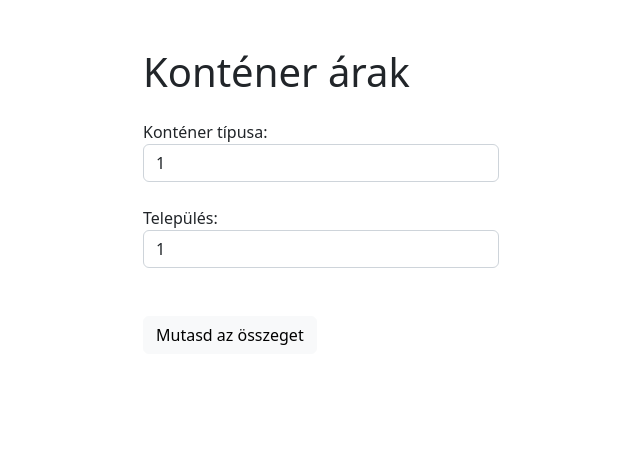
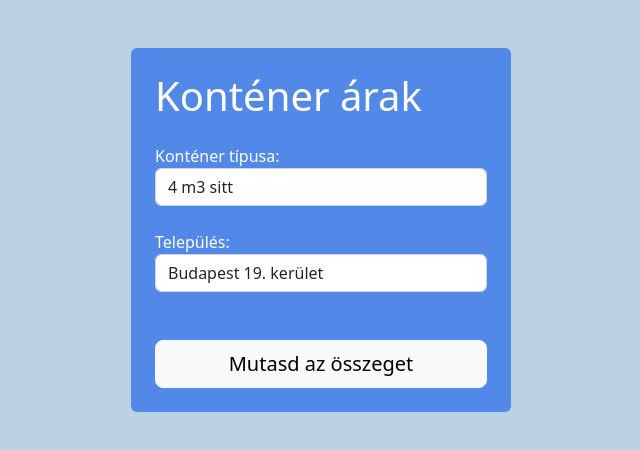
Before and after one commit to Jozsef967/Hazi_1_kontener, a plain HTML site: page index.html in a window 1280 px wide. Shown: the whole page, without its empty margins (319-959 px from the left). Drawn offline with nearby package versions, Linux system fonts and the light colour scheme.

Commit message:
HTML mezők, gomb, szövegezés, stílus kész

```diff
--- a/index.html
+++ b/index.html
@@ -12,34 +12,34 @@
     <title>Konténer</title>
 </head>
 
-<body>
+<body style="background-color: #abc7decc">
     <div class="container">
         <div class="row">
             <div class="col-4"></div>
-            <div class="col-4 mt-5">
+            <div class="col-4 text-white rounded p-4 mt-5" style="background-color: #5289e9">
                 <h1>Konténer árak</h1>
                 <div class="mt-4">
                     <label for="kontener">Konténer típusa:</label>
                     <select id="kontener" name="kontener" class="form-control">
-                        <option value="">1</option>
-                        <option value="">2</option>
-                        <option value="">3</option>
-                        <option value="">4</option>
-                        <option value="">5</option>
+                        <option value="NegySitt">4 m3 sitt</option>
+                        <option value="NegyVegy">4 m3 vegyes</option>
+                        <option value="OtSitt">5 m3 sitt</option>
+                        <option value="OtVegy">5 m3 vegyes</option>
+                        <option value="HatVegy">6 m3 vegyes</option>
                     </select>
                 </div>
                 <div class="mt-4">
                     <label for="telepules">Település:</label>
                     <select id="telepules" name="telepules" class="form-control">
-                        <option value="">1</option>
-                        <option value="">2</option>
-                        <option value="">3</option>
-                        <option value="">4</option>
-                        <option value="">5</option>
+                        <option value="19ker">Budapest 19. kerület</option>
+                        <option value="18ker">Budapest 18. kerület</option>
+                        <option value="vecses">Vecsés</option>
+                        <option value="gyal">Gyál</option>
+                        <option value="felsopakony">Felsőpakony</option>
                     </select>
                 </div>
-                <div class="mt-5">
-                    <button type="button" onclick="mutasd()" class="btn btn-light">Mutasd az összeget</button>
+                <div class="mt-5 d-grid">
+                    <button type="button" onclick="mutasd()" class="btn btn-light btn-lg">Mutasd az összeget</button>
                 </div>
 
 
```
